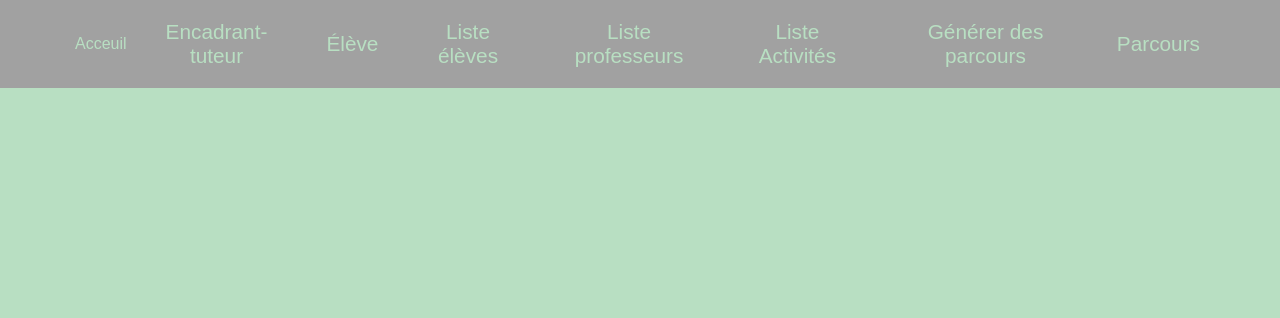
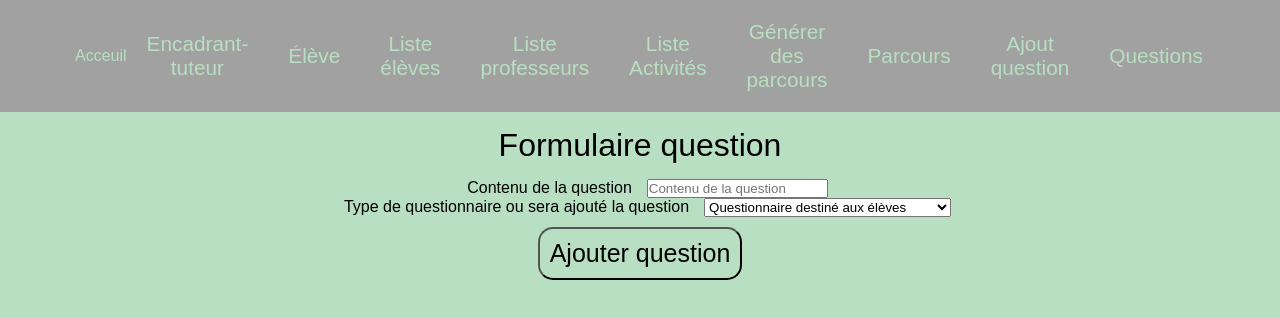
Before and after one commit to Amel2306/Projet-Numerisations-gestion-emploi-du-temps-stage-3eme, a React (Create React App) app in the folder frontend/stage1/: page /questionForm in a window 1280 px wide. Shown: the top 318 px of the page. Built offline with nearby package versions, Linux system fonts and the light colour scheme; no server answers.

Commit message:
récupération question coté front

```diff
--- a/frontend/stage1/src/components/Activites/EleveActivite.js
+++ b/frontend/stage1/src/components/Activites/EleveActivite.js
@@ -1,8 +1,6 @@
 import { useState } from "react"
 import { useEffect } from "react"
-import {Link} from "react-router-dom"
 import axiosInstance from "../../config/axiosConfig"
-import Eleve from "../Eleves/Eleve"
 import EleveDescr from "../Eleves/EleveDescr"
 
 function EleveActivite (props) {
--- a/frontend/stage1/src/components/Navbar/Navbar.js
+++ b/frontend/stage1/src/components/Navbar/Navbar.js
@@ -46,6 +46,12 @@ function Navbar(props) {
                                 <li>
                                     <Link to="/parcours">Parcours</Link>
                                 </li>
+                                <li>
+                                    <Link to="/questionForm">Ajout question</Link>
+                                </li>
+                                <li>
+                                    <Link to="/questions">Questions</Link>
+                                </li>
                             </>
                         ) : (
                             <>
--- a/frontend/stage1/src/components/Professeurs/Professeur.js
+++ b/frontend/stage1/src/components/Professeurs/Professeur.js
@@ -1,8 +1,7 @@
 import { useEffect, useState } from "react";
 import {useParams} from "react-router-dom"
 import axiosInstance from "../../config/axiosConfig";
-import Eleve from "../Eleves/Eleve";
-import Parc from "../Parcours/Parc";
+import EleveDescr from "../Eleves/EleveDescr";
 import ParcProf from "../Parcours/ParcProf";
 
 function Professeur () {
@@ -36,6 +35,11 @@ function Professeur () {
 
     }, [])
 
+    const [etat, setEtat] = useState(false)
+
+    const handleAfficherParc = () => {
+      setEtat(!etat);
+    }
 
     const handleSupprime = () => {
         const confirmation = window.confirm("Êtes-vous sûr de vouloir supprimer ce professeur ?");
@@ -61,14 +65,22 @@ function Professeur () {
             <h4>Rôle : {professeur.role}</h4>
             <h4>Identifiant : {professeur.id}</h4>
             {(professeur.role === "Tuteur" || professeur.role === "Encadrant et Tuteur") && (
+                    eleves && eleves.lenght > 0 && (
                     <>
                         <h3>Mes élèves</h3>
-                    {eleves && Object.entries(eleves).map((eleve) => (
+                        <button className="btn" onClick={() => handleAfficherParc()}>
+                            {etat ?
+                                <i className="fa-solid fa-play fa-rotate-270 fa-lg"></i>:
+                                <i className="fa-solid fa-play fa-rotate-90 fa-lg"></i>}
+                        </button>
+                        {eleves && etat && Object.values(eleves).map((eleve) => (
                             <div key={eleve.id}>
-                            <Eleve id={eleve.id} />
+                                <EleveDescr id={eleve.id} />
                             </div>
                         ))}
                     </>
+                    )
+
             )}
 
             {(professeur.role === "Encadrant" || professeur.role === "Encadrant et Tuteur") && (
--- /dev/null
+++ b/frontend/stage1/src/components/Questions/QuestionForm.js
@@ -0,0 +1,66 @@
+import { useState } from "react";
+import {useNavigate} from "react-router-dom"
+import axiosInstance from "../../config/axiosConfig";
+
+function QuestionForm () {
+    const [contenu, setContenu] = useState("")
+    const [questionnaire, setQuestionnaire] = useState("")
+
+    const navigate = useNavigate()
+
+    const handleSubmit = () => {
+        const data = {
+            contenu,
+            questionnaire
+        }
+
+        const confirmation = window.confirm("Êtes-vous sûr de vouloir ajouter cette question ?");
+
+        if (confirmation) {
+            axiosInstance.post("/questions", data)
+            .then ((res) => {
+                navigate("/questions")
+            })
+            .catch((err) => {
+                console.error(err)
+            })
+        }
+    }
+
+    return (
+        <div>
+            <h1>Formulaire question</h1>
+            <form onSubmit={() => handleSubmit()}>
+
+
+                <div>
+                    <label>Contenu de la question</label>
+                    <input
+                        type="textarea"
+                        value={contenu}
+                        onChange={(e) => setContenu(e.target.value)}
+                        placeholder="Contenu de la question"
+                        required
+                    />
+                </div>
+
+                <div>
+                    <label>Type de questionnaire ou sera ajouté la question</label>
+                    <select
+                        value={questionnaire}
+                        onChange={(e) => setQuestionnaire(e.target.value)}
+                        required
+                    >
+                        <option value="Eleve">Questionnaire destiné aux élèves</option>
+                        <option value="Encadrant">Questionnaire destiné aux encadrants</option>
+                        <option value="Tuteur">Questionnaire destiné aux tuteurs</option>
+
+                    </select>
+                </div>
+                <button className="btn">Ajouter question </button>
+            </form>
+        </div>
+    )
+}
+
+export default QuestionForm
--- /dev/null
+++ b/frontend/stage1/src/components/Questions/QuestionQuestionnaire.js
@@ -0,0 +1,35 @@
+import { useEffect } from "react"
+import { useState } from "react"
+import axiosInstance from "../../config/axiosConfig"
+
+function QuestionQuestionnaire (props) {
+
+    const questionnaire = props.questionnaire
+    const [questions, setQuestions] = useState(null)
+
+    useEffect(() => {
+        axiosInstance.get(`/questions/questionnaire/${questionnaire}`)
+        .then((res) => {
+            setQuestions(res.data)
+        })
+        .catch((err)=> {
+            console.error(err)
+        })
+
+    }, [])
+
+    return (
+        questions && (
+            <div>
+                <h2>Questionnaire pour {questionnaire}</h2>
+                <ul>
+                    {questions.map((question)=> (
+                        <li>{question.contenu}</li>
+                    ))}
+                </ul>
+            </div>
+        )
+    )
+}
+
+export default QuestionQuestionnaire
--- /dev/null
+++ b/frontend/stage1/src/components/Questions/Questions.js
@@ -0,0 +1,19 @@
+import QuestionQuestionnaire from "./QuestionQuestionnaire"
+
+function Questions () {
+    return (
+        <div>
+            <div className="questionnaire">
+                <QuestionQuestionnaire questionnaire="Eleve"/>
+            </div>
+            <div className="questionnaire">
+                <QuestionQuestionnaire questionnaire="Tuteur"/>
+            </div>
+            <div className="questionnaire">
+                <QuestionQuestionnaire questionnaire="Encadrant"/>
+            </div>
+        </div>
+    )
+}
+
+export default Questions
--- a/frontend/stage1/src/components/Routes.js
+++ b/frontend/stage1/src/components/Routes.js
@@ -15,6 +15,8 @@ import ParcoursGeneration from './Parcours/ParcoursGeneration';
 import Parcours from './Parcours/Parcours';
 import Activite from './Activites/Activite';
 import Professeur from './Professeurs/Professeur'
+import QuestionForm from './Questions/QuestionForm';
+import Questions from './Questions/Questions';
 
 function Rootes (props) {
 
@@ -27,19 +29,26 @@ function Rootes (props) {
         <Routes>
             <Route exact path="/" element={<Home user={user}/>} />
             <Route path="/login/:personne" element={<Login/>} />
+
             <Route path="/profForm" element= {<ProfForm />} />
             <Route path='/professeurs' element= {<Professeurs/>} />
             <Route path='/professeur/:id' element= {<Professeur/>} />
+
             <Route path='/eleveForm' element= {<EleveForm/>} />
             <Route exact path='/eleves' element= {<Eleves/>} />
             <Route path="/eleveCreation" element= {<EleveCreation/>} />
             <Route path='/eleve/:id' element={<Eleve/>} />
+
             <Route path= '/activiteForm' element= {<ActiviteForm semaine={semaine}/>} />
             <Route path='/activite/:id' element={<Activite/>} />
             <Route path='/activites' element={<Activtes/>} />
             <Route path='/activiteCreation' element={<ActiviteCreation/>} />
+
             <Route path='/parcoursGeneration' element={<ParcoursGeneration semain={semaine} setSemaine={setSemaine} />} />
             <Route path='/parcours' element={<Parcours semaine={semaine}/>} />
+
+            <Route path='/questionForm' element={<QuestionForm/>} />
+            <Route path='/questions' element={<Questions />} />
         </Routes>
     )
 }
```
Also changed, not shown: frontend/stage1/src/components/Questionnaire/QuestionnaireEncadrant.js (added), 2 other files (tests, documents, lock files or other folders). Lines whose indentation alone changed are shown as unchanged.
